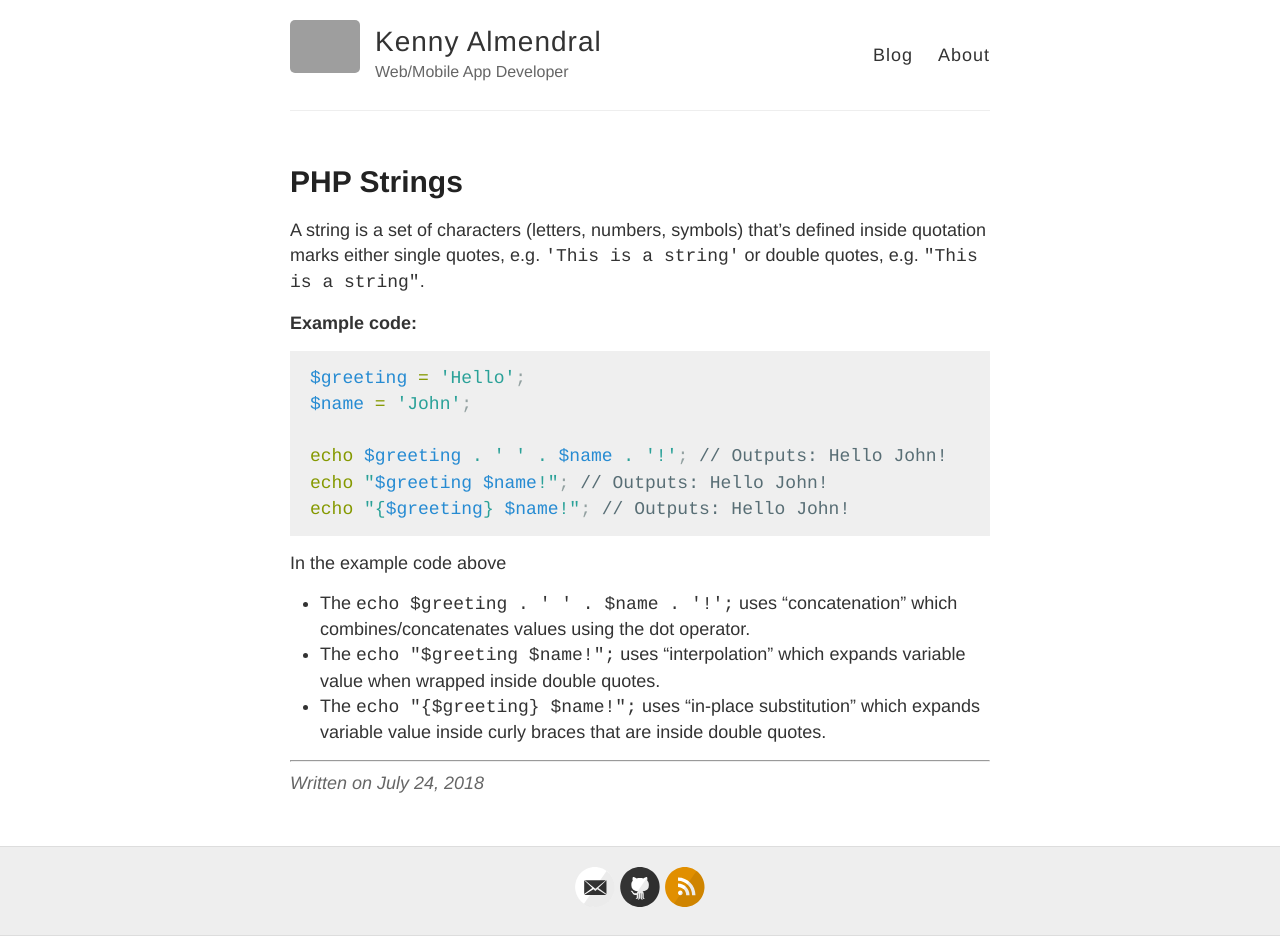
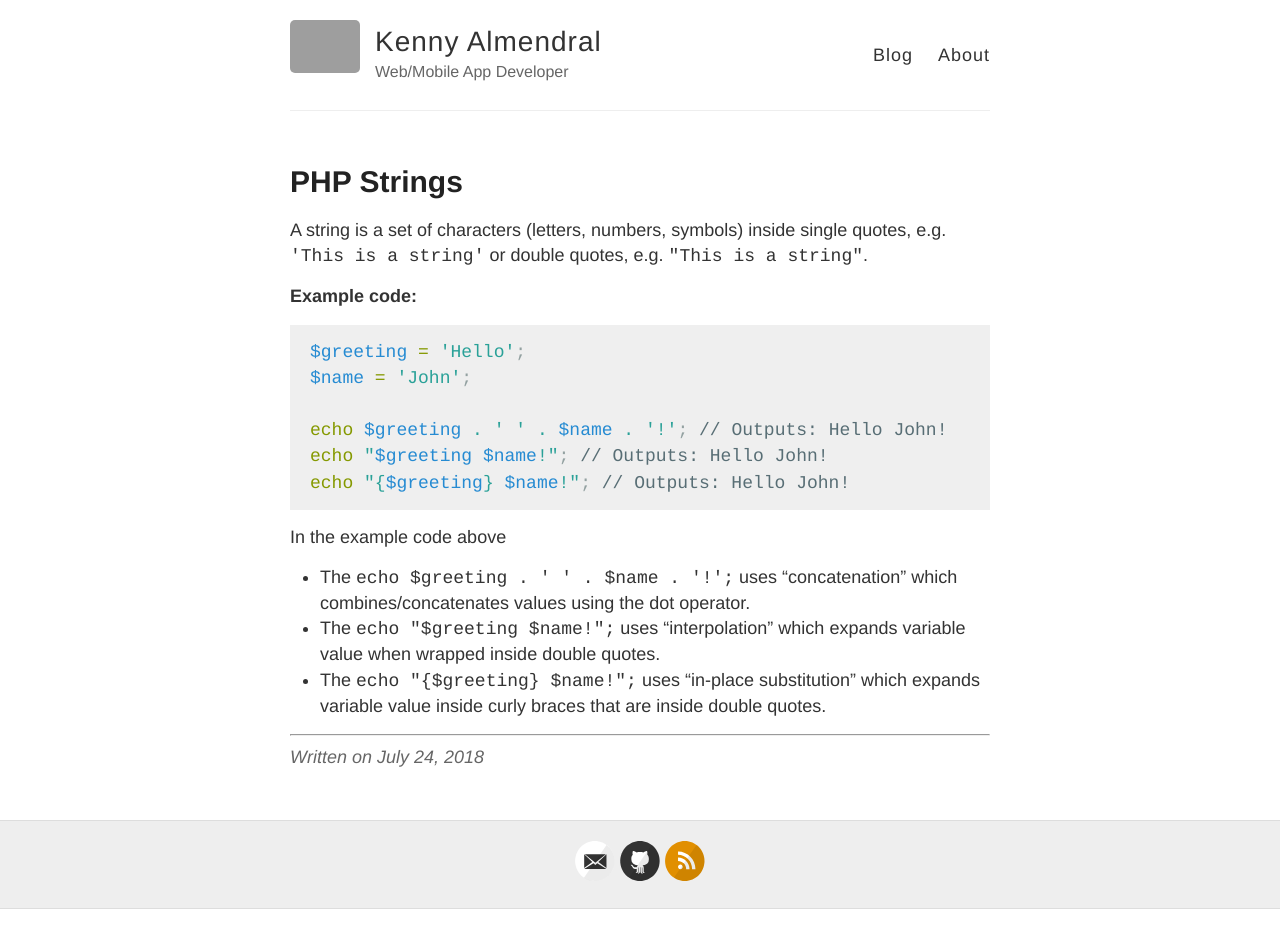
Before and after one commit to kennyalmendral/kennyalmendral.github.io, a Jekyll site: the page built from _posts/2018-07-24-php-strings.md, in a window 1280 px wide. Built offline with Jekyll 4.4.1, drawn with Linux system fonts in a browser that asks for light colours; after the commit the page ends 909 px from its top, so only the background shows below that; grey boxes are pictures that could not be loaded.

Commit message:
Update 2018-07-24-php-strings.md

```diff
--- a/_posts/2018-07-24-php-strings.md
+++ b/_posts/2018-07-24-php-strings.md
@@ -3,7 +3,7 @@ layout: post
 title: PHP Strings
 ---
 
-A string is a set of characters (letters, numbers, symbols) that's defined inside quotation marks either single quotes, e.g. `'This is a string'` or double quotes, e.g. `"This is a string"`.
+A string is a set of characters (letters, numbers, symbols) inside single quotes, e.g. `'This is a string'` or double quotes, e.g. `"This is a string"`.
 
 **Example code:**
 
```
